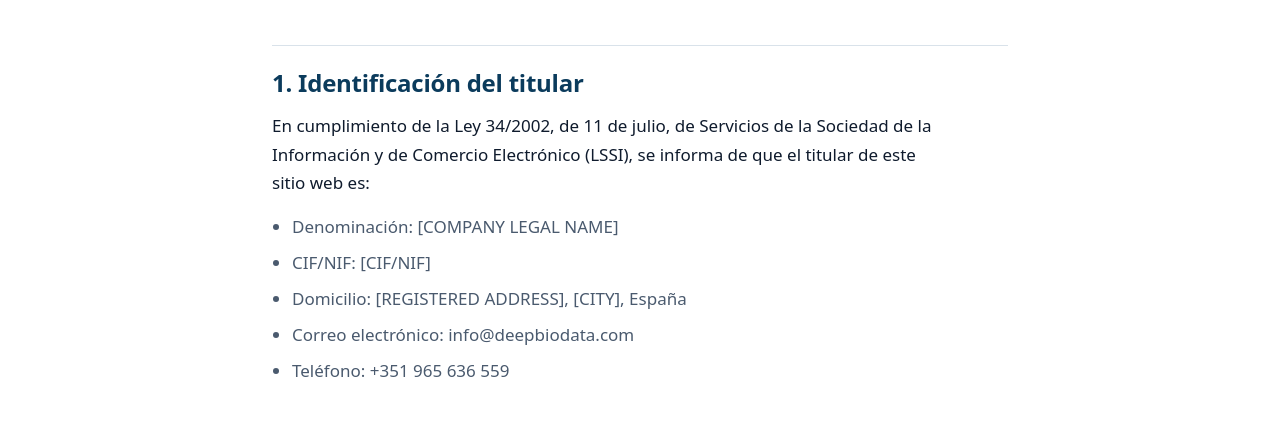
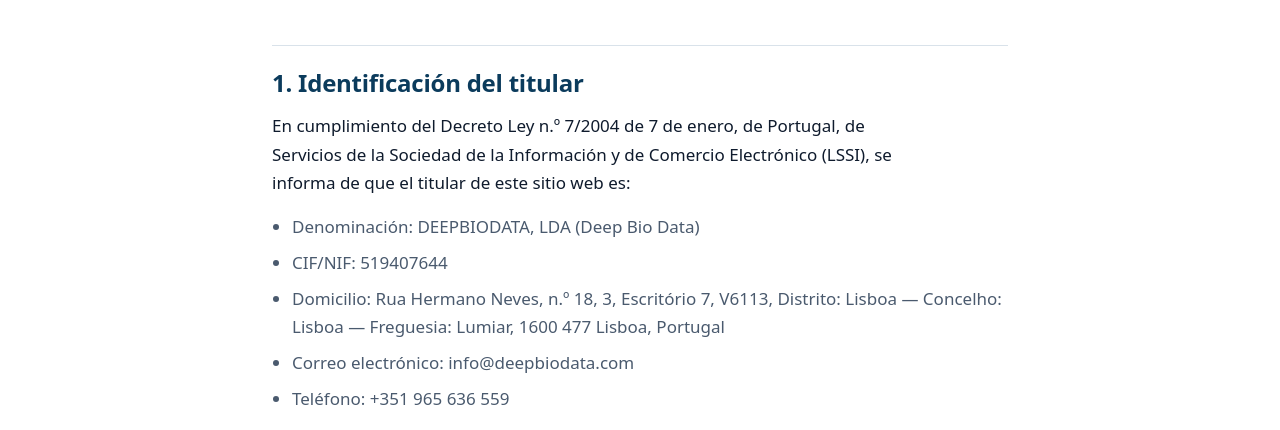
Before and after one commit to jrlunam/deepbiodata-website, an Astro site: page /es/legal-notice in a window 1280 px wide. Shown: the part 304-734 px from the top of the page. Built offline with nearby package versions, Linux system fonts and the light colour scheme; Astro itself is replaced by a stand-in of ours.

Commit message:
Update legal notice for compliance with Portuguese law

```diff
--- a/src/pages/es/legal-notice.astro
+++ b/src/pages/es/legal-notice.astro
@@ -15,14 +15,13 @@
 
       <h2>1. Identificación del titular</h2>
       <p>
-        En cumplimiento de la Ley 34/2002, de 11 de julio, de Servicios de la Sociedad
-        de la Información y de Comercio Electrónico (LSSI), se informa de que el titular
-        de este sitio web es:
+        En cumplimiento del Decreto Ley n.º 7/2004 de 7 de enero, de Portugal, de Servicios de la Sociedad de la Información y
+        de Comercio Electrónico (LSSI), se informa de que el titular de este sitio web es:
       </p>
       <ul>
-        <li>Denominación: [COMPANY LEGAL NAME]</li>
-        <li>CIF/NIF: [CIF/NIF]</li>
-        <li>Domicilio: [REGISTERED ADDRESS], [CITY], España</li>
+        <li>Denominación: DEEPBIODATA, LDA (Deep Bio Data)</li>
+        <li>CIF/NIF: 519407644</li>
+        <li>Domicilio: Rua Hermano Neves, n.º 18, 3, Escritório 7, V6113, Distrito: Lisboa — Concelho: Lisboa — Freguesia: Lumiar, 1600 477 Lisboa, Portugal</li>
         <li>Correo electrónico: info@deepbiodata.com</li>
         <li>Teléfono: +351 965 636 559</li>
       </ul>
```
